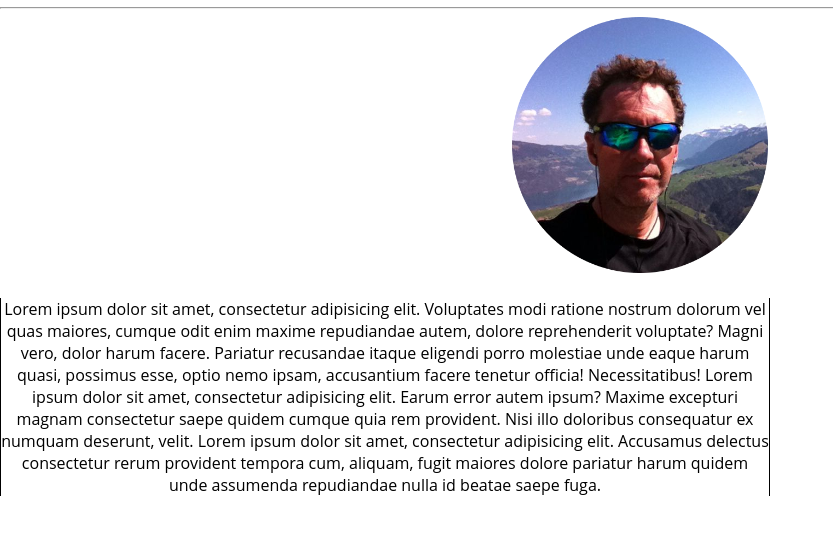
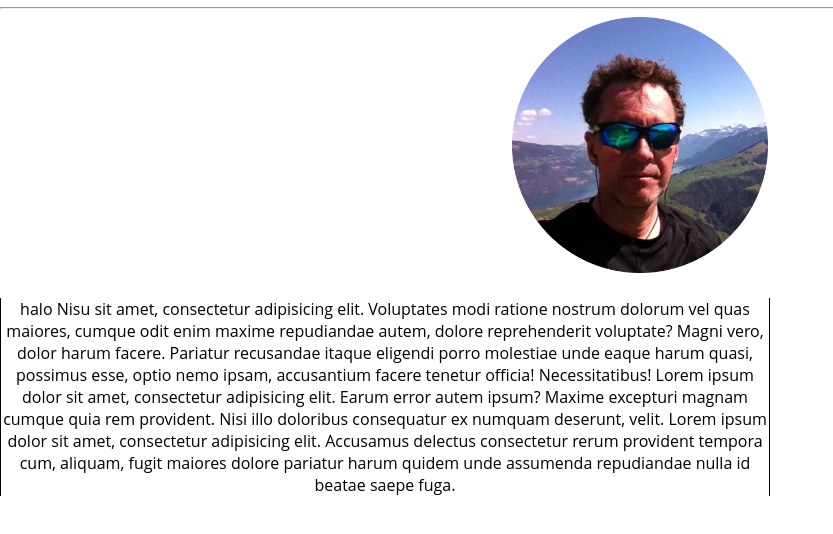
Before and after one commit to NisuSchnisu/Website-Paps, a plain HTML site: page official.html in a window 1280 px wide. Shown: the part 964-1498 px from the top of the page, without its empty margins (0-833 px from the left). Drawn offline with nearby package versions, Linux system fonts and the light colour scheme.

Commit message:
ich ah de ahfang vo dem text gwächslet

```diff
--- a/official.html
+++ b/official.html
@@ -35,7 +35,7 @@
 				<h2>Über Mich</h2>
 				<hr>
 				<div id="avatar"><img src="bilder/avatar.png"></div>
-				<p class="container">Lorem ipsum dolor sit amet, consectetur adipisicing elit. Voluptates modi ratione nostrum dolorum vel quas maiores, cumque odit enim maxime repudiandae autem, dolore reprehenderit voluptate? Magni vero, dolor harum facere. Pariatur recusandae itaque eligendi porro molestiae unde eaque harum quasi, possimus esse, optio nemo ipsam, accusantium facere tenetur officia! Necessitatibus! Lorem ipsum dolor sit amet, consectetur adipisicing elit. Earum error autem ipsum? Maxime excepturi magnam consectetur saepe quidem cumque quia rem provident. Nisi illo doloribus consequatur ex numquam deserunt, velit. Lorem ipsum dolor sit amet, consectetur adipisicing elit. Accusamus delectus consectetur rerum provident tempora cum, aliquam, fugit maiores dolore pariatur harum quidem unde assumenda repudiandae nulla id beatae saepe fuga.</p>
+				<p class="container"> halo Nisu sit amet, consectetur adipisicing elit. Voluptates modi ratione nostrum dolorum vel quas maiores, cumque odit enim maxime repudiandae autem, dolore reprehenderit voluptate? Magni vero, dolor harum facere. Pariatur recusandae itaque eligendi porro molestiae unde eaque harum quasi, possimus esse, optio nemo ipsam, accusantium facere tenetur officia! Necessitatibus! Lorem ipsum dolor sit amet, consectetur adipisicing elit. Earum error autem ipsum? Maxime excepturi magnam cumque quia rem provident. Nisi illo doloribus consequatur ex numquam deserunt, velit. Lorem ipsum dolor sit amet, consectetur adipisicing elit. Accusamus delectus consectetur rerum provident tempora cum, aliquam, fugit maiores dolore pariatur harum quidem unde assumenda repudiandae nulla id beatae saepe fuga.</p>
 
 			</section>
 
```
